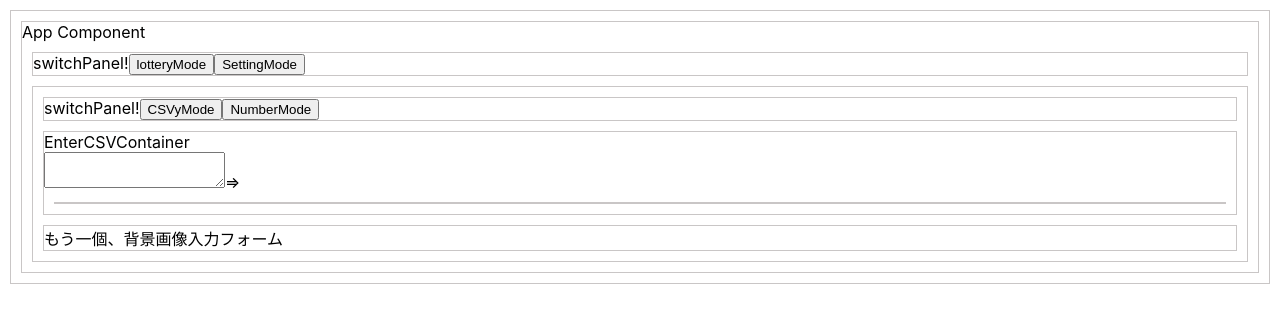
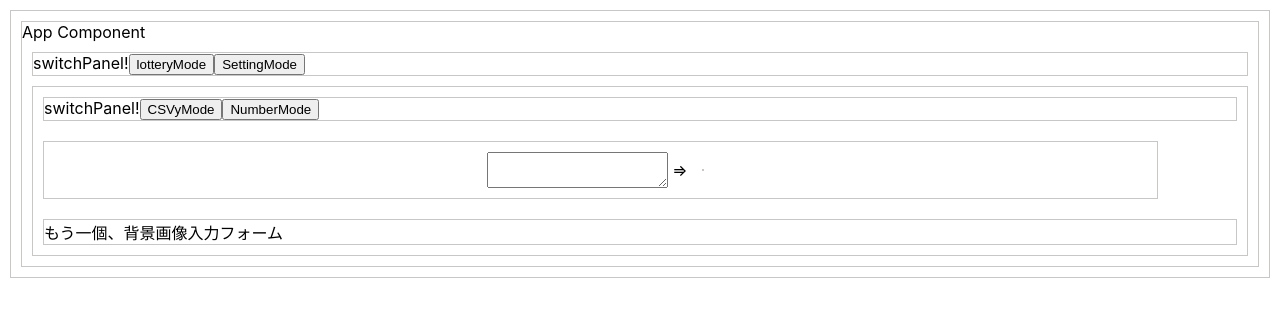
Before and after one commit to ymdsy/lottery_app, a React (Create React App) app: page / in a window 1280 px wide. Shown: the top 322 px of the page. Built offline with nearby package versions, Linux system fonts and the light colour scheme.

Commit message:
くじ入力画面にざっくりCSSを適用

```diff
--- a/src/contentContainer/setting/enterLottery/enterCSV/enterCSVContainer.js
+++ b/src/contentContainer/setting/enterLottery/enterCSV/enterCSVContainer.js
@@ -18,8 +18,6 @@ export class EnterCSVContainer extends React.Component {
   render() {
     return (
       <>
-        EnterCSVContainer
-        <br />
         <EnterCSVPresenter enterCsv={value => this.enterCsv(value)} />
       </>
     );
--- /dev/null
+++ b/src/contentContainer/setting/settingContainer.css
@@ -0,0 +1,8 @@
+div#enterLottery {
+  align-items: center;
+  display: inline-flex;
+  /* background-color: aliceblue; */
+  justify-content: center;
+  padding: 10px;
+  width: 90%;
+}
--- a/src/contentContainer/setting/settingContainer.js
+++ b/src/contentContainer/setting/settingContainer.js
@@ -2,6 +2,7 @@ import React from "react";
 import { SelectEnterModeContainer } from "./selectEnterMode/selectEnterModeContainer.js";
 import { EnterLotteryContainer } from "./enterLottery/enterLotteryContainer.js";
 import { DisplayEnterLotteryPresenter } from "./displayEnterLotteryPresenter";
+import "./settingContainer.css";
 
 const CSV_MODE = 0;
 const NUMBER_MODE = 1;
@@ -40,7 +41,7 @@ export class SettingContainer extends React.Component {
           mode={this.state.lotteryEnterMode}
           switchMode={mode => this.switchLotteryEnterMode(mode)}
         />
-        <div>
+        <div id="enterLottery">
           <EnterLotteryContainer
             csvMode={CSV_MODE}
             numberMode={NUMBER_MODE}
@@ -49,7 +50,7 @@ export class SettingContainer extends React.Component {
               this.updateParsedData(parsedData);
             }}
           />
-          =>
+          &nbsp;=>&nbsp;
           <DisplayEnterLotteryPresenter values={this.state.parsedData} />
         </div>
         <div>もう一個、背景画像入力フォーム</div>
```
